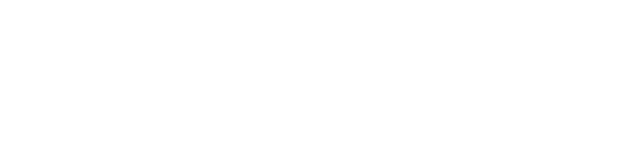
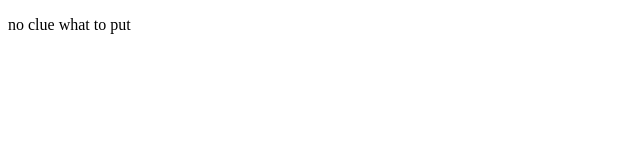
Before and after one commit to TyM13/GitCheck, a plain HTML site: page index.html in a window 1280 px wide. Shown: the whole page, without its empty margins (0-640 px from the left). Drawn offline with Linux system fonts and the light colour scheme.

Commit message:
added random text

```diff
--- a/index.html
+++ b/index.html
@@ -7,6 +7,6 @@
     <title>Document</title>
 </head>
 <body>
-
+   <p>no clue what to put</p>
 </body>
 </html>
```
